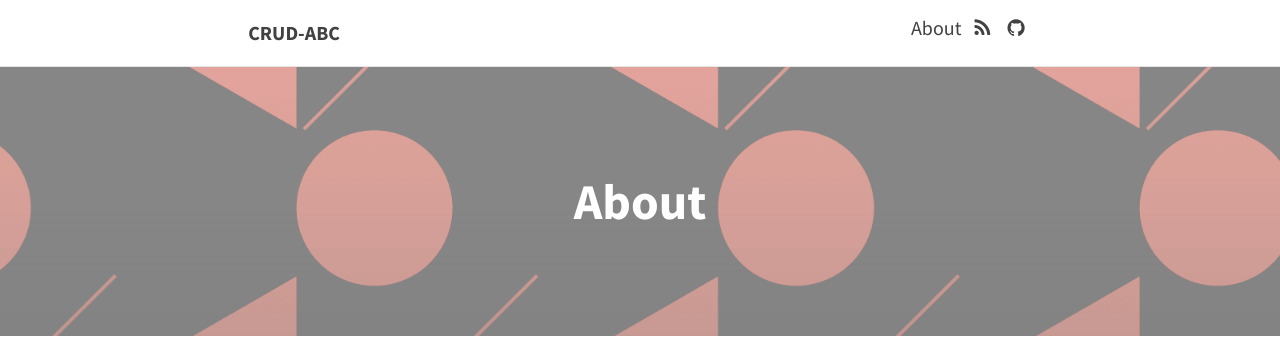
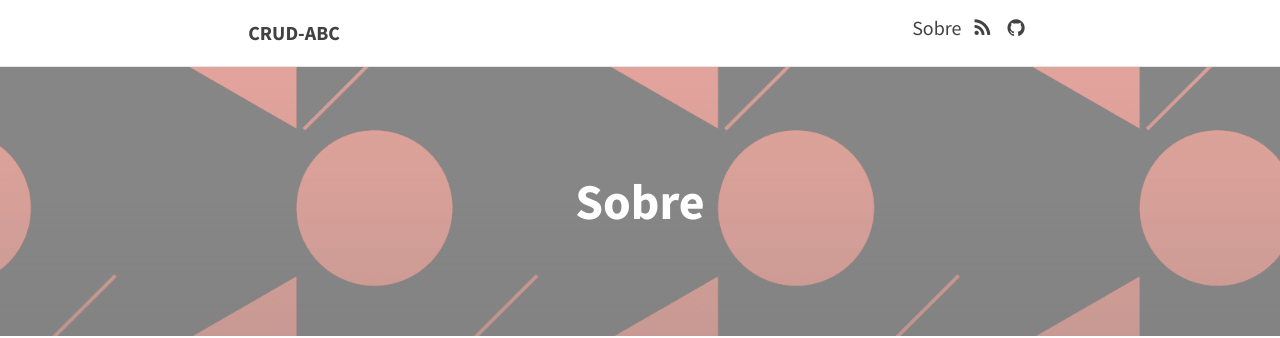
Before and after one commit to crud-abc/crud-abc.github.io, a Jekyll site: the page built from about.md, in a window 1280 px wide. Shown: the top 338 px of the page. Built offline with Jekyll 4.4.1, drawn with Linux system fonts in a browser that asks for light colours; nearby versions of some CDN libraries.

Commit message:
Add timezone && change route About to: sobre-o-crud-abc

```diff
--- a/_config.yml
+++ b/_config.yml
@@ -51,6 +51,7 @@
   str_next: "Próximo"
   str_prev: "Anterior"
   str_continue_reading: "Ver mais..."
+  timezone: America/Sao_Paulo
 
   # Colours, typography and padding
   # Open the "_sass > base" folder, and open "_variables.scss"
--- a/about.md
+++ b/about.md
@@ -1,7 +1,7 @@
 ---
 layout: page
-title: About
-permalink: /about/
+title: Sobre
+permalink: /sobre-o-crud-abc/
 feature-img: "img/sample_feature_img_2.png"
 ---
 
```
